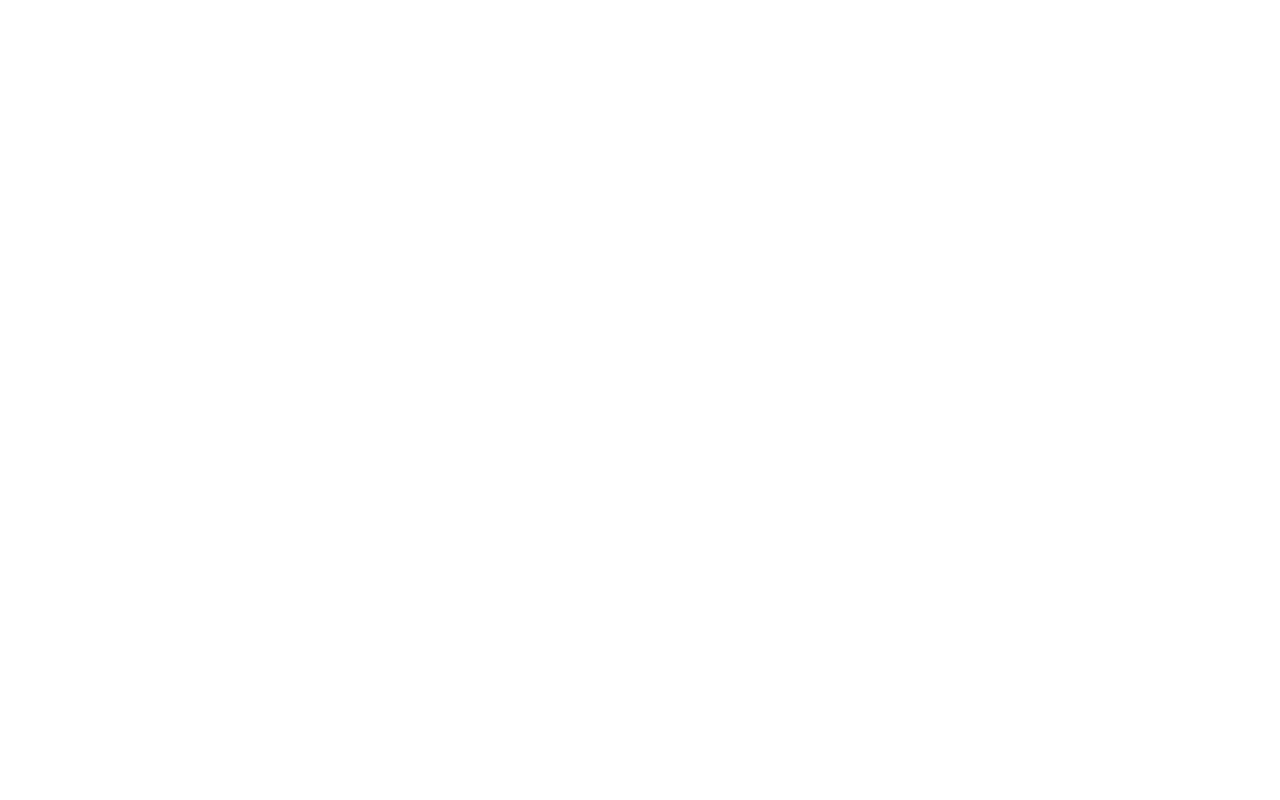
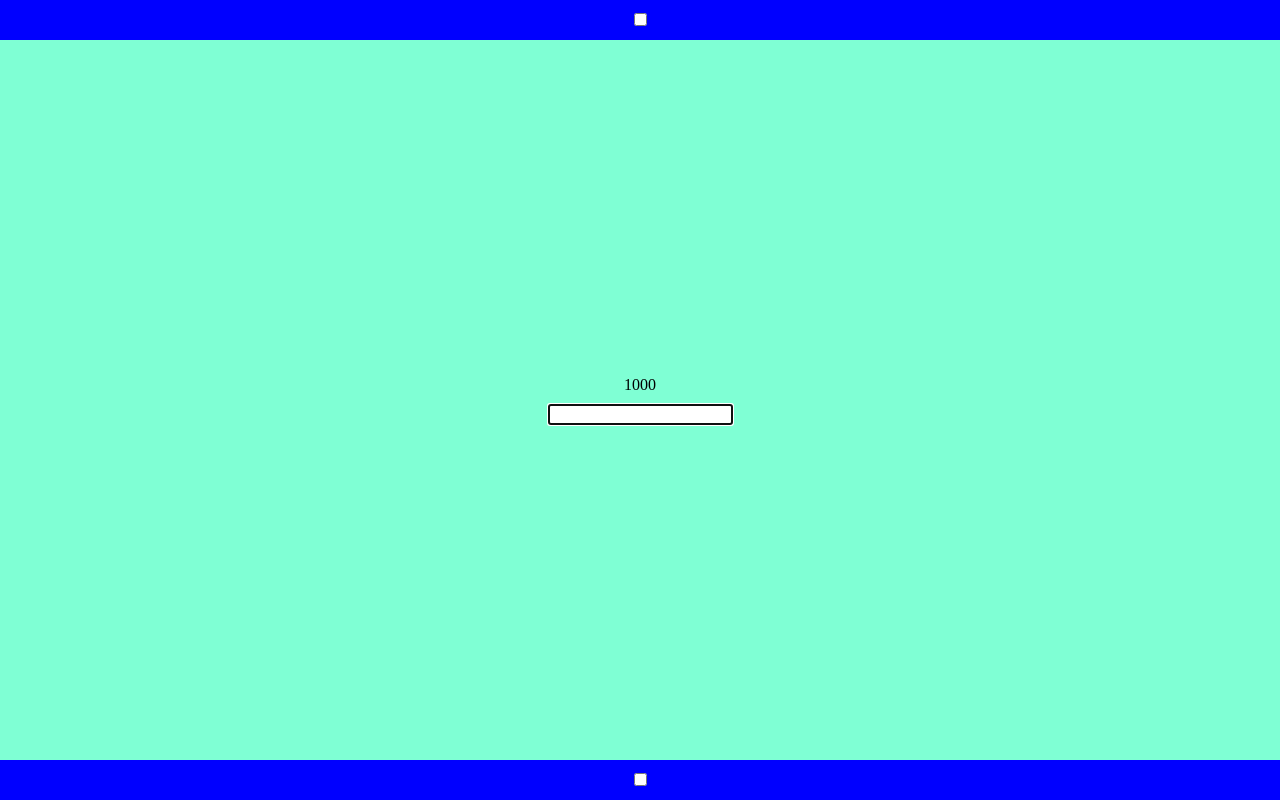
Before and after one commit to ghysc/japanese-number-quiz, a plain HTML site: page index.html in a window 1280 px wide. Drawn offline with Linux system fonts and the light colour scheme.

Commit message:
1st css layout OK

```diff
--- a/index.html
+++ b/index.html
@@ -1,11 +1,30 @@
 <!DOCTYPE html>
 <html lang="en">
+
 <head>
     <meta charset="UTF-8">
     <meta name="viewport" content="width=device-width, initial-scale=1.0">
-    <title>Document</title>
+
+    <title>Japanese Number Quiz</title>
+    <link rel="icon"href="flag.svg" type="image/svg" >
+
+    <link rel="stylesheet" href="styles.css">
+    <script src="script.js"></script>
 </head>
+
 <body>
+    <header>
+        <input type="checkbox">
+    </header>
 
+    <div id="main">
+        <div id="number">1000</div>
+        <input type="text" id="answer" autofocus/>
+    </div>
+
+    <footer>
+        <input type="checkbox">
+    </footer>
 </body>
+
 </html>
--- /dev/null
+++ b/script.js
@@ -0,0 +1,4 @@
+
+function newNumber() {
+
+}
--- /dev/null
+++ b/styles.css
@@ -0,0 +1,34 @@
+body {
+    background-color: beige;
+    display: flex;
+    flex-direction: column;
+    min-height: 100vh;
+    margin: 0;
+}
+
+header {
+    background-color: blue;
+    padding: 10px;
+    text-align: center;
+}
+
+#main {
+    background-color: aquamarine;
+    flex: 1;
+    padding: 10px;
+
+    display: flex;
+    flex-direction: column;
+    justify-content: center;
+    align-items: center;
+}
+
+#number {
+    margin-bottom: 10px;
+}
+
+footer {
+    background-color: blue;
+    padding: 10px;
+    text-align: center;
+}
```
Also changed, not shown: flag.svg (added).
